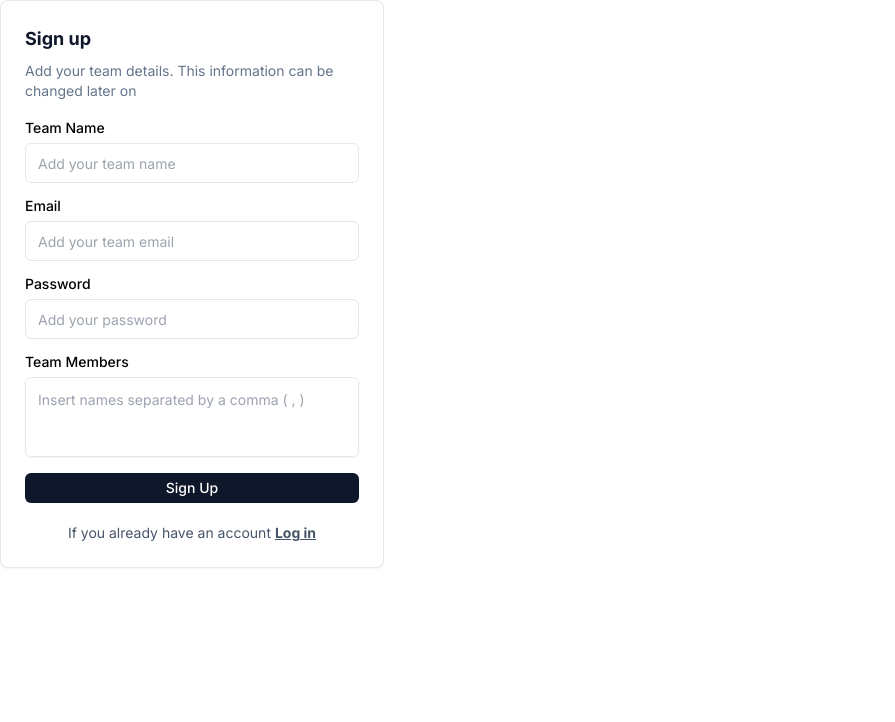
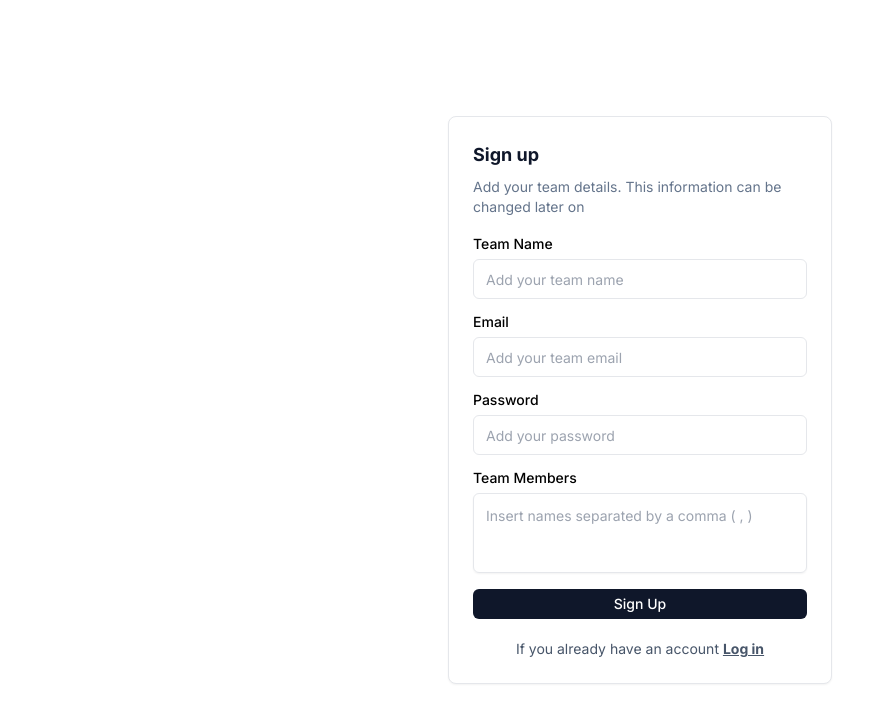
Before and after one commit to miguel-gadelha/availability-widget, a Next.js app: page / in a window 1280 px wide. Shown: the top 722 px of the page, without its empty margins (0-895 px from the left). Built offline with nearby package versions, Linux system fonts and the light colour scheme.

Commit message:
chore: remove unnecessary layouts

```diff
--- a/src/app/auth/layout.tsx
+++ /dev/null
@@ -1,11 +0,0 @@
-export default function AuthLayout({
-  children,
-}: {
-  children: React.ReactNode;
-}) {
-  return (
-    <section className="bg-white flex justify-center items-center h-screen w-full">
-      {children}
-    </section>
-  );
-}
--- a/src/app/layout.tsx
+++ b/src/app/layout.tsx
@@ -14,7 +14,11 @@ export default function RootLayout({
 }) {
   return (
     <html lang="en">
-      <body className={inter.className}>{children}</body>
+      <body className={inter.className}>
+        <main className="bg-white flex justify-center items-center h-screen w-full">
+          {children}
+        </main>
+      </body>
     </html>
   );
 }
--- a/src/app/manage/layout.tsx
+++ /dev/null
@@ -1,7 +0,0 @@
-export default function ManageLayout({
-  children,
-}: {
-  children: React.ReactNode;
-}) {
-  return <section className="bg-red-300 h-screen w-full">{children}</section>;
-}
```
